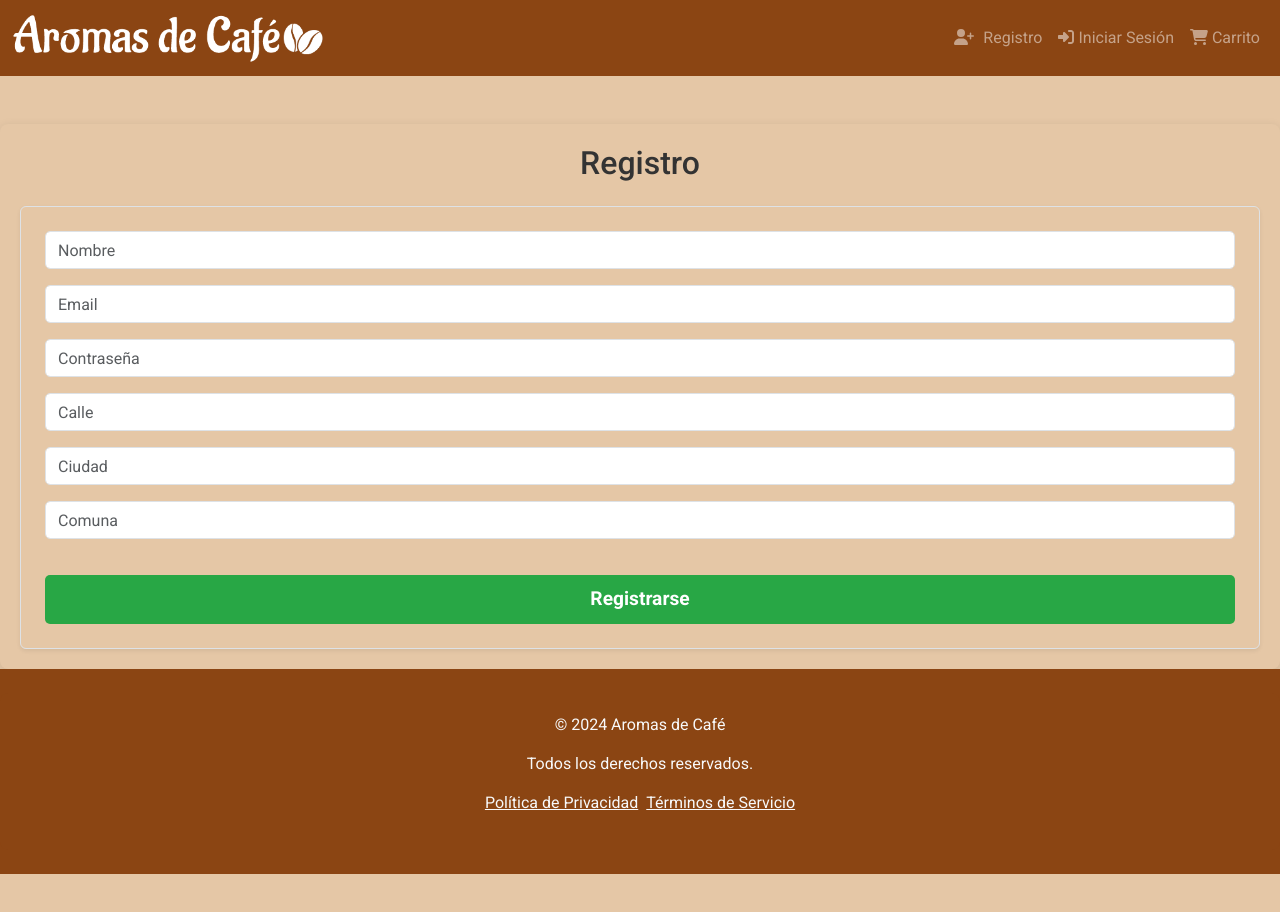
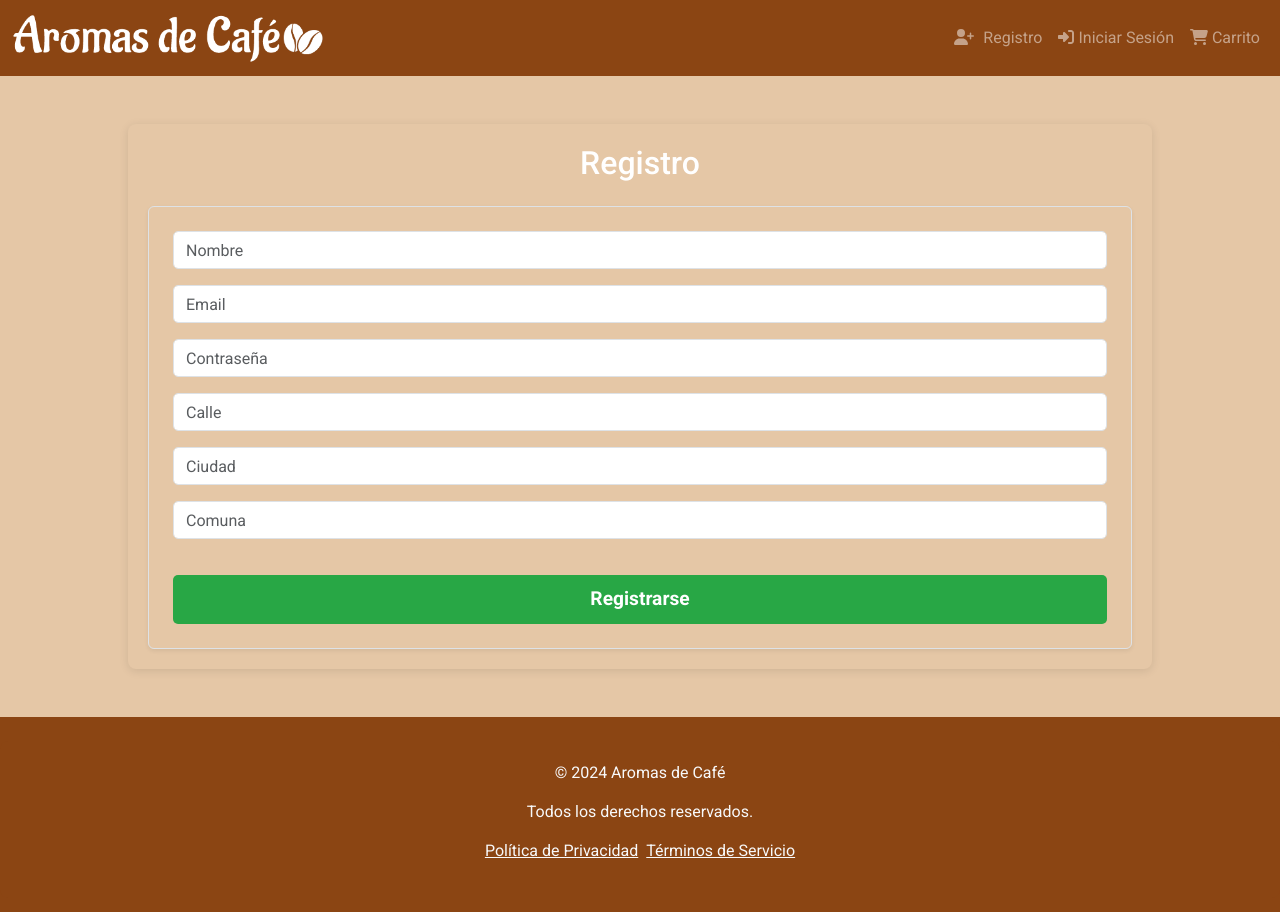
Before and after one commit to bernardpena/aromas-de-cafe, a React (Vite) app in the folder frontend/: page /register in a window 1280 px wide. Shown: the top 912 px of the page. Before the commit the page ends 874 px from the top, so only its background shows below. Built offline with nearby package versions, Linux system fonts and the light colour scheme; a web font is replaced by a local one.

Commit message:
Actualizando CSS Registro

```diff
--- a/frontend/src/assets/css/register.css
+++ b/frontend/src/assets/css/register.css
@@ -1,12 +1,12 @@
-.container .registro{
-    background-color: #E5C7A6;
+.registro{
+    background-color: saddlebrown;
     border-radius: 8px;
-    width: 80%;
+    width: 80% !important;
     margin: auto;
   }
 
   h2 {
-    color: #007bff;
+    color: #ffffff !important;
   }
 
   input.form-control {
--- a/frontend/src/components/Register.jsx
+++ b/frontend/src/components/Register.jsx
@@ -31,7 +31,7 @@ function Register() {
   };
 
   return (
-    <div className="container registro mt-5">
+    <div className="container registro mt-5 my-5">
       <h2 className="text-center mb-4">Registro</h2>
       <form onSubmit={handleSubmit} className="border p-4 rounded shadow-sm">
       <div className="mb-3">
```
